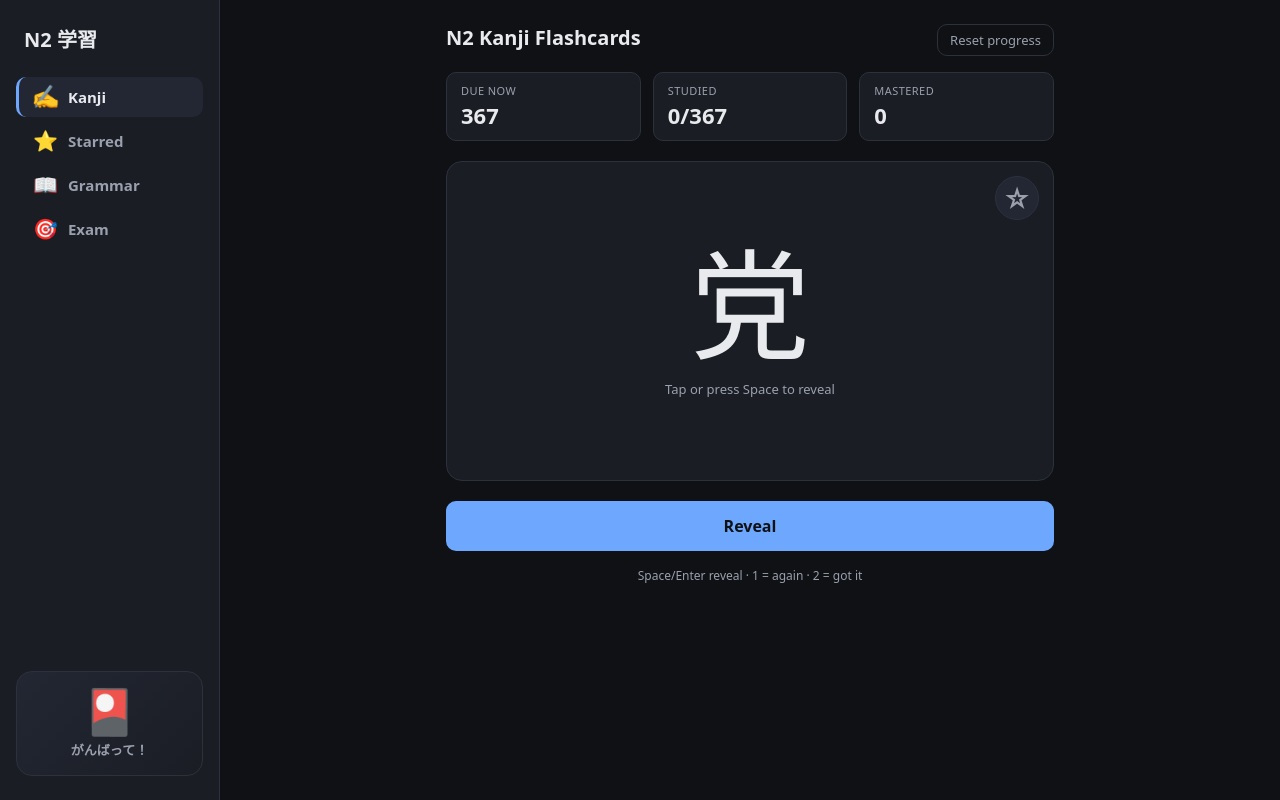
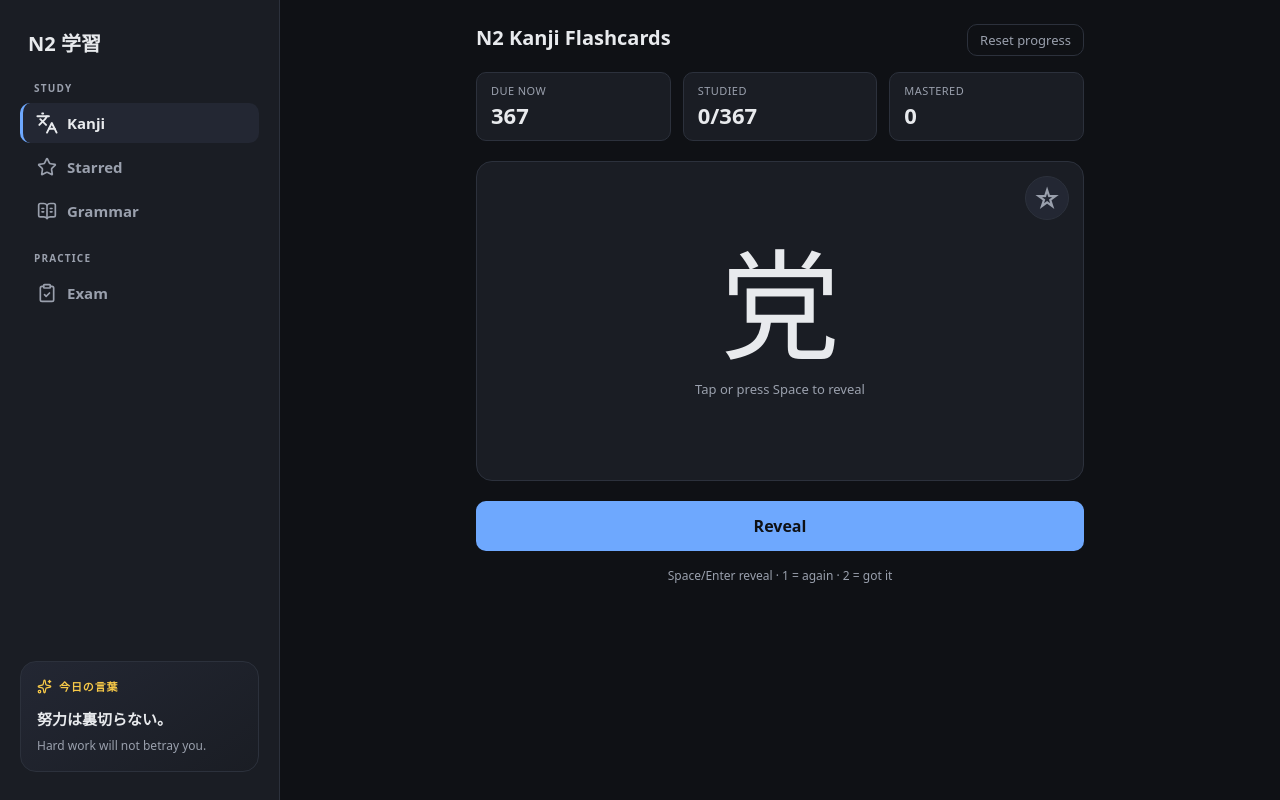
Before and after one commit to aungmyomyat220/N2_Pass, a Next.js app: page / in a window 1280 px wide. Built offline with nearby package versions, Linux system fonts and the light colour scheme.

Commit message:
feat: enhance navigation with motto display and update sidebar styles

```diff
--- a/app/components/Nav.tsx
+++ b/app/components/Nav.tsx
@@ -3,18 +3,58 @@
 import { useEffect, useState } from "react";
 import Link from "next/link";
 import { usePathname } from "next/navigation";
+import {
+  BookOpenText,
+  ClipboardCheck,
+  Languages,
+  Sparkles,
+  Star,
+} from "lucide-react";
 import { loadStarred, STARRED_CHANGE_EVENT } from "@/lib/starred";
 
-const TABS = [
-  { href: "/", label: "Kanji", icon: "✍️" },
-  { href: "/starred", label: "Starred", icon: "⭐" },
-  { href: "/grammar", label: "Grammar", icon: "📖" },
-  { href: "/exam", label: "Exam", icon: "🎯" },
+const MOTTOES = [
+  { japanese: "継続は力なり。", english: "Perseverance becomes strength." },
+  {
+    japanese: "七転び八起き。",
+    english: "Fall seven times, stand up eight.",
+  },
+  {
+    japanese: "千里の道も一歩から。",
+    english: "A long journey begins with a single step.",
+  },
+  {
+    japanese: "努力は裏切らない。",
+    english: "Hard work will not betray you.",
+  },
+  {
+    japanese: "今日の努力は、明日の自信になる。",
+    english: "Today's effort becomes tomorrow's confidence.",
+  },
+] as const;
+
+const NAV_SECTIONS = [
+  {
+    label: "Study",
+    items: [
+      { href: "/", label: "Kanji", icon: Languages },
+      { href: "/starred", label: "Starred", icon: Star },
+      { href: "/grammar", label: "Grammar", icon: BookOpenText },
+    ],
+  },
+  {
+    label: "Practice",
+    items: [{ href: "/exam", label: "Exam", icon: ClipboardCheck }],
+  },
 ];
 
 export default function Nav() {
   const pathname = usePathname();
   const [starredCount, setStarredCount] = useState(0);
+  const [motto, setMotto] = useState<(typeof MOTTOES)[number]>(MOTTOES[0]);
+
+  useEffect(() => {
+    setMotto(MOTTOES[Math.floor(Math.random() * MOTTOES.length)]);
+  }, []);
 
   useEffect(() => {
     const refreshCount = () => setStarredCount(loadStarred().length);
@@ -36,28 +76,46 @@ export default function Nav() {
     <aside className="sidebar">
       <div className="brand">N2 学習</div>
       <nav className="tabs">
-        {TABS.map((t) => {
-          const active = pathname === t.href;
+        {NAV_SECTIONS.map((section) => (
+          <div
+            className="nav-section"
+            aria-label={section.label}
+            key={section.label}
+          >
+            <div className="nav-section-label">{section.label}</div>
+            <div className="tab-list">
+              {section.items.map((item) => {
+                const active = pathname === item.href;
+                const Icon = item.icon;
                 return (
                   <Link
-              key={t.href}
-              href={t.href}
+                    key={item.href}
+                    href={item.href}
                     className={active ? "tab active" : "tab"}
                   >
-              <span className="tab-icon">{t.icon}</span>
-              <span className="tab-label">{t.label}</span>
-              {t.href === "/starred" && starredCount > 0 && (
+                    <Icon className="tab-icon" aria-hidden="true" />
+                    <span className="tab-label">{item.label}</span>
+                    {item.href === "/starred" && starredCount > 0 && (
                       <span className="tab-badge">{starredCount}</span>
                     )}
                   </Link>
                 );
               })}
+            </div>
+          </div>
+        ))}
       </nav>
 
-      <div className="sticker" title="がんばって！">
-        <span className="sticker-emoji">🎴</span>
-        <span className="sticker-text">がんばって！</span>
+      <footer className="sidebar-footer">
+        <div className="motto-heading">
+          <Sparkles aria-hidden="true" />
+          <span>今日の言葉</span>
         </div>
+        <p className="motto-japanese" lang="ja">
+          {motto.japanese}
+        </p>
+        <p className="motto-english">{motto.english}</p>
+      </footer>
     </aside>
   );
 }
--- a/app/globals.css
+++ b/app/globals.css
@@ -35,10 +35,10 @@ body {
 }
 
 .sidebar {
-  flex: 0 0 220px;
+  flex: 0 0 280px;
   background: var(--surface);
   border-right: 1px solid var(--border);
-  padding: 24px 16px;
+  padding: 28px 20px;
   display: flex;
   flex-direction: column;
   gap: 24px;
@@ -66,6 +66,29 @@ body {
 .tabs {
   display: flex;
   flex-direction: column;
+  gap: 20px;
+}
+
+.nav-section,
+.tab-list {
+  display: flex;
+  flex-direction: column;
+}
+
+.nav-section {
+  gap: 8px;
+}
+
+.nav-section-label {
+  padding: 0 14px;
+  color: var(--muted);
+  font-size: 10px;
+  font-weight: 700;
+  letter-spacing: 0.12em;
+  text-transform: uppercase;
+}
+
+.tab-list {
   gap: 4px;
 }
 
@@ -83,9 +106,9 @@ body {
 }
 
 .tab-icon {
-  font-size: 20px;
-  line-height: 1;
-  display: inline-block;
+  width: 20px;
+  height: 20px;
+  flex: 0 0 auto;
   transition: transform 0.2s ease;
 }
 
@@ -147,54 +170,78 @@ body {
   }
 }
 
-.sticker {
+.sidebar-footer {
   margin-top: auto;
-  background: linear-gradient(135deg, var(--surface-2), var(--surface));
+  position: relative;
+  isolation: isolate;
+  overflow: hidden;
+  background: linear-gradient(145deg, var(--surface-2), var(--surface));
   border: 1px solid var(--border);
   border-radius: 16px;
-  padding: 16px 12px;
-  display: flex;
-  flex-direction: column;
-  align-items: center;
-  gap: 8px;
-  cursor: pointer;
-  transition: transform 0.2s ease, border-color 0.2s ease,
-    box-shadow 0.2s ease;
+  padding: 16px;
 }
 
-.sticker-emoji {
-  font-size: 44px;
-  line-height: 1;
-  display: inline-block;
+.sidebar-footer::after {
+  content: "";
+  position: absolute;
+  z-index: 0;
+  inset: -40% auto -40% -35%;
+  width: 42%;
+  background: linear-gradient(
+    90deg,
+    transparent,
+    rgba(255, 255, 255, 0.14),
+    transparent
+  );
+  transform: translateX(-180%) skewX(-20deg);
+  animation: sidebar-shine 5s ease-in-out infinite;
+  pointer-events: none;
 }
 
-.sticker-text {
-  font-size: 13px;
-  font-weight: 700;
-  color: var(--muted);
+.sidebar-footer > * {
+  position: relative;
+  z-index: 1;
 }
 
-.sticker:hover {
-  transform: translateY(-4px) rotate(-3deg);
-  border-color: var(--accent);
-  box-shadow: 0 8px 20px rgba(110, 168, 254, 0.25);
+.motto-heading {
+  display: flex;
+  align-items: center;
+  gap: 7px;
+  color: #f7c948;
+  font-size: 11px;
+  font-weight: 700;
+  letter-spacing: 0.08em;
 }
 
-.sticker:hover .sticker-emoji {
-  animation: sticker-wiggle 0.6s ease-in-out infinite;
+.motto-heading svg {
+  width: 15px;
+  height: 15px;
 }
 
-.sticker:hover .sticker-text {
-  color: var(--accent);
+.motto-japanese {
+  margin: 13px 0 6px;
+  color: var(--text);
+  font-size: 15px;
+  font-weight: 700;
+  line-height: 1.6;
 }
 
-@keyframes sticker-wiggle {
+.motto-english {
+  margin: 0;
+  color: var(--muted);
+  font-size: 12px;
+  line-height: 1.5;
+}
+
+@keyframes sidebar-shine {
   0%,
+  55% {
+    transform: translateX(-180%) skewX(-20deg);
+  }
+
+  85%,
   100% {
-    transform: rotate(-12deg) scale(1.1);
-  }
-  50% {
-    transform: rotate(12deg) scale(1.2);
+    transform: translateX(480%) skewX(-20deg);
   }
 }
 
@@ -217,7 +264,7 @@ body {
   }
 
   .brand,
-  .sticker {
+  .sidebar-footer {
     display: none;
   }
 
@@ -225,6 +272,15 @@ body {
     flex-direction: row;
     gap: 4px;
     width: 100%;
+  }
+
+  .nav-section,
+  .tab-list {
+    display: contents;
+  }
+
+  .nav-section-label {
+    display: none;
   }
 
   .tab {
@@ -248,6 +304,12 @@ body {
     height: 19px;
     padding: 0 5px;
     font-size: 10px;
+  }
+}
+
+@media (prefers-reduced-motion: reduce) {
+  .sidebar-footer::after {
+    animation: none;
   }
 }
 
--- a/package.json
+++ b/package.json
@@ -9,6 +9,7 @@
     "lint": "next lint"
   },
   "dependencies": {
+    "lucide-react": "^1.39.0",
     "next": "^16.2.9",
     "react": "19.0.0",
     "react-dom": "19.0.0"
--- /dev/null
+++ b/pnpm-workspace.yaml
@@ -0,0 +1,2 @@
+minimumReleaseAgeExclude:
+  - lucide-react@1.39.0
```
Also changed, not shown: 2 other files (tests, documents, lock files or other folders). Lines whose indentation alone changed are shown as unchanged.
